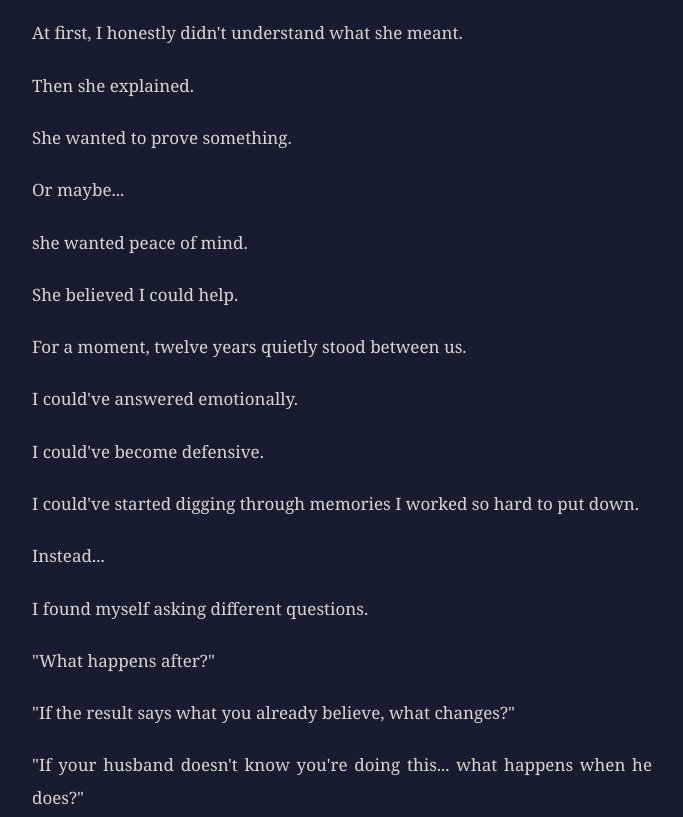
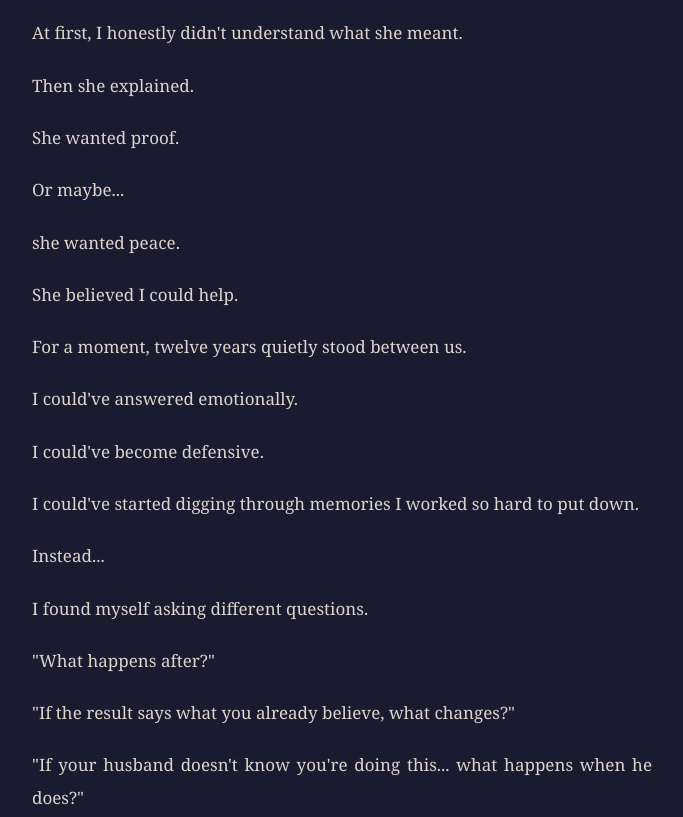
Before and after one commit to brunongmacho/ralphs-journal, a plain HTML site: page docs/day-11.html in a window 1280 px wide. Shown: the part 4474-5291 px from the top of the page, without its empty margins (298-981 px from the left). Drawn offline with Linux system fonts and the light colour scheme.

Commit message:
Day 11: proof/peace mirroring, breather at ending

```diff
--- a/docs/day-11.html
+++ b/docs/day-11.html
@@ -95,9 +95,9 @@
   <p>DNA.</p>
   <p>At first, I honestly didn't understand what she meant.</p>
   <p>Then she explained.</p>
-  <p>She wanted to prove something.</p>
+  <p>She wanted proof.</p>
   <p>Or maybe...</p>
-  <p>she wanted peace of mind.</p>
+  <p>she wanted peace.</p>
   <p>She believed I could help.</p>
   <p>For a moment, twelve years quietly stood between us.</p>
   <p>I could've answered emotionally.</p>
@@ -157,7 +157,8 @@
   <p>Maybe love never leaves.</p>
   <p>Maybe it simply keeps introducing itself under different names.</p>
   <p>Today...</p>
-  <p>its name was peace.</p>
+  <p>I finally knew its name.</p>
+  <p>Peace.</p>
   <p><em>— Ralph.</em></p>
 
     </div>
```
